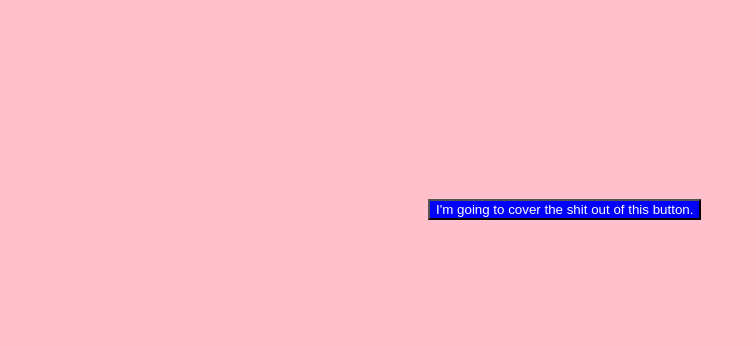
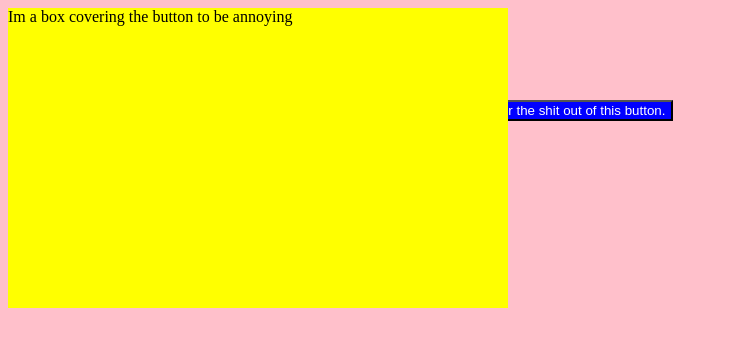
Before and after one commit to ldenham3/tctester, a website: page index.html in a window 1280 px wide. Shown: the whole page, without its empty margins (0-756 px from the left). Drawn offline with Linux system fonts and the light colour scheme.

Commit message:
div positioned half over a button so we can test coverability

```diff
--- a/css/styles.css
+++ b/css/styles.css
@@ -4,10 +4,16 @@
 
 .covered-button {
 	background: blue;
+	position: absolute;
+	left: 400px;
+	top: 100px;
 	color: #fff;
-	position:relative;
-    top: 191px;
-    left: 420px;
-    right: -420px;
-    bottom: -191px;
 }
+
+.cover-box {
+	background: yellow;
+	position: absolute;
+    z-index: 1;
+	width: 500px;
+	height: 300px;
+}
--- a/index.html
+++ b/index.html
@@ -14,6 +14,8 @@
 
 	<body>
 
+		<div class="cover-box">Im a box covering the button to be annoying</div>
+
 		<button class="covered-button">I'm going to cover the shit out of this button.</button>
 
 	</body>
```
